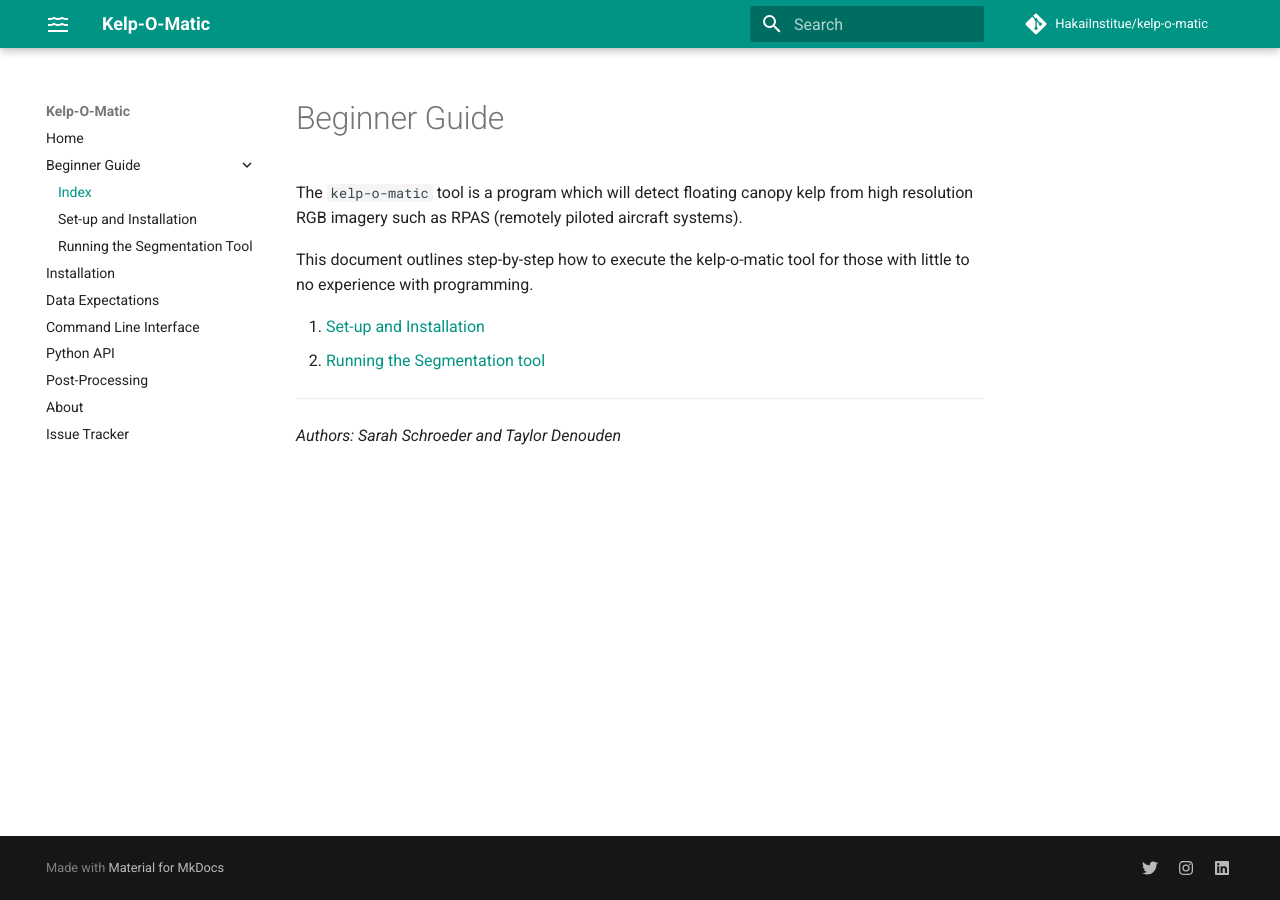
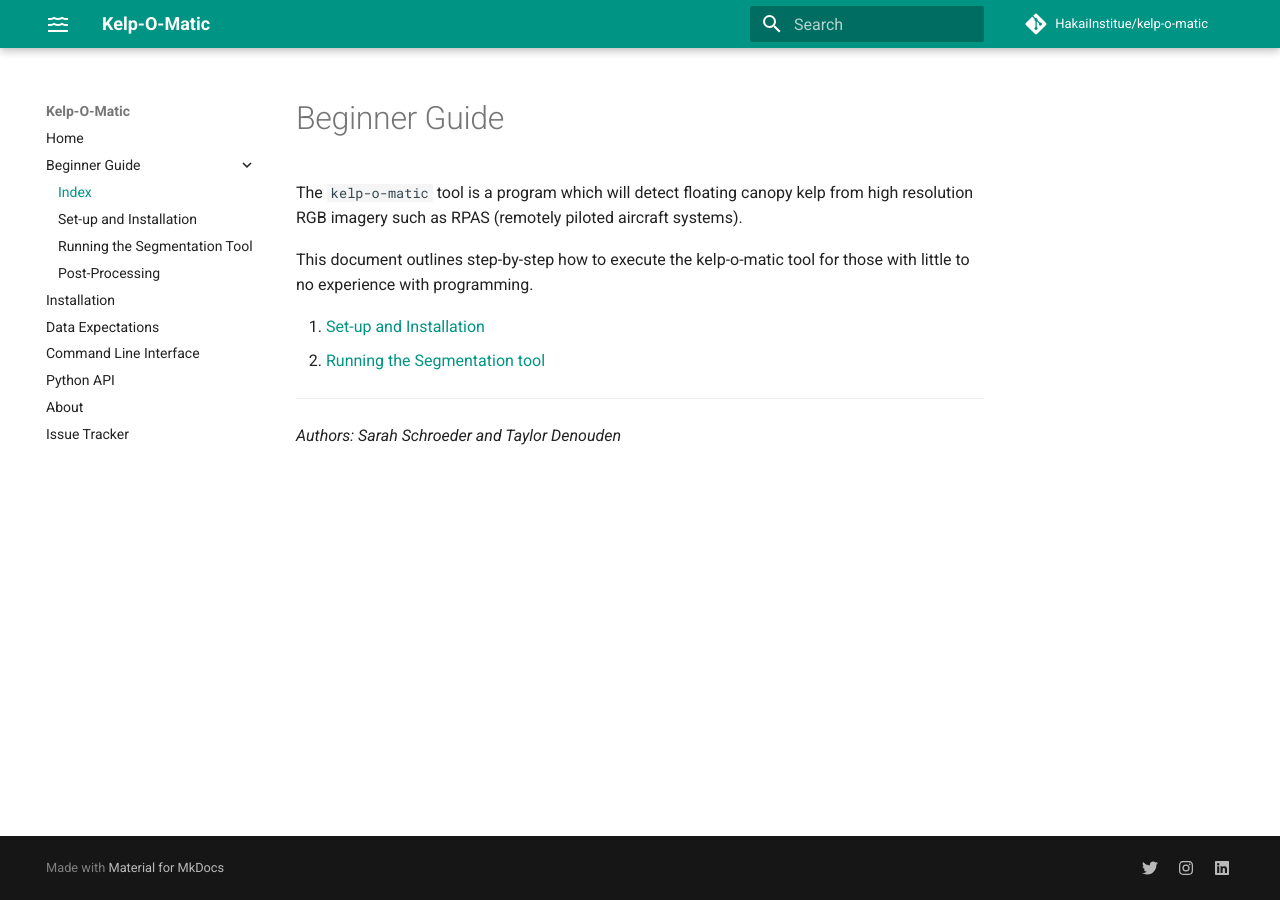
Before and after one commit to HakaiInstitute/kelp-o-matic, an MkDocs documentation site: the page built from docs/beginner_guide/index.md, in a window 1280 px wide. Built offline with MkDocs 1.6.1 and Material for MkDocs 9.7.7, drawn with Linux system fonts in a browser that asks for light colours; comment, search, counter and statistics services are not loaded; part of the change alters nothing that is shown.

```diff
--- a/mkdocs.yml
+++ b/mkdocs.yml
@@ -9,11 +9,11 @@ nav:
     - Index: beginner_guide/index.md
     - Set-up and Installation: beginner_guide/setup.md
     - Running the Segmentation Tool: beginner_guide/execution.md
+    - Post-Processing: beginner_guide/post_processing.md
   - Installation: installation.md
   - Data Expectations: expectations.md
   - Command Line Interface: cli.md
   - Python API: python_lib.md
-  - Post-Processing: post_processing.md
   - About: about.md
   - Issue Tracker: 'https://github.com/HakaiInstitute/kelp-o-matic/issues'
 
```
Also changed, not shown: docs/beginner_guide/post_processing.md (renamed from docs/post_processing.md).
